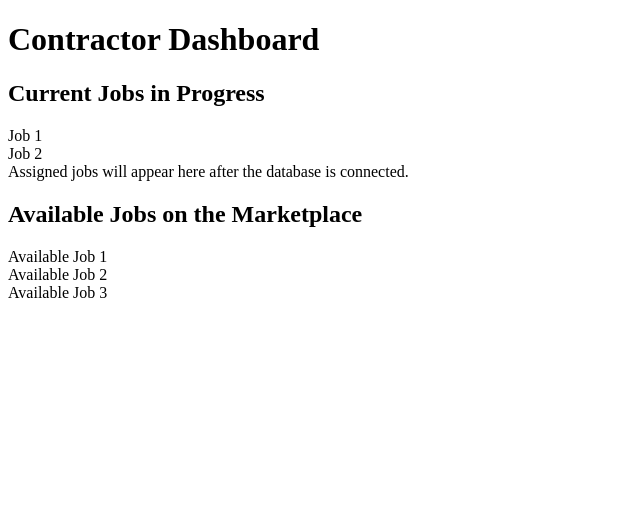
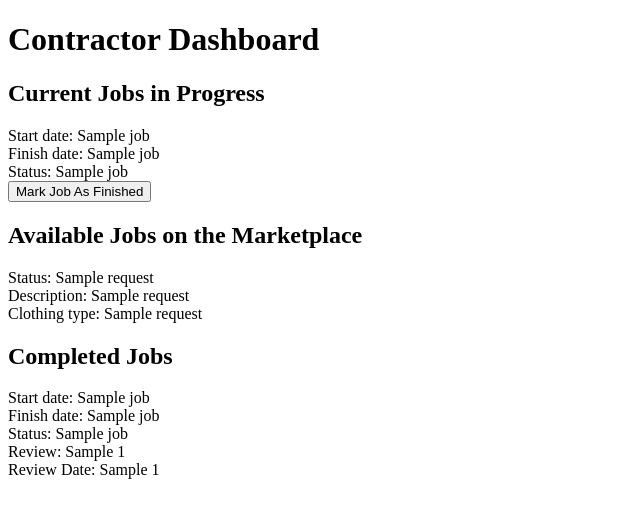
Before and after one commit to JacobAllenSchmidt/DatabaseProject, a Flask app: template templates/contractor_home.html in a window 1280 px wide. Shown: the top 518 px of the page, without its empty margins (0-640 px from the left). Run offline with Flask 3, Linux system fonts and the light colour scheme; the template is opened without the code that fills it: most values are stand-ins (such as "Sample title", 1, 10 or a date in 2020).

Commit message:
Overhaul customer and contractor homepages

```diff
--- a/app.py
+++ b/app.py
@@ -61,54 +61,113 @@ def login():
             if int(request.form.get("two_factor_customer")) == code:
                 print(f"Logged in successfully with code {code}")
                 result = execute_read_query(f"SELECT CustomerID FROM Customer WHERE EMAIL=\"{user_email}\"")
-                session["user_id"] = int(result[0][0])
+                session["customer_id"] = int(result[0][0])
                 return redirect("/customer_home")
             else:
                 print("Errors logging in")
 
         if form_id == "email_contractor":
-            code = random.randint(1000, 9999)
+            user_email = request.form.get("email_contractor")
+            if execute_read_query(f"SELECT * FROM CONTRACTOR WHERE EMAIL=\"{user_email}\"") != []:
+                code = random.randint(1000, 9999)
 
-            msg = MIMEMultipart()
-            msg['Subject'] = "2FA Code"
-            msg['From'] = EMAIL
-            msg['To'] = request.form.get("email_contractor")
-            msg.attach(MIMEText(f"This is your two-factor authentication code: {code}", "plain"))
+                msg = MIMEMultipart()
+                msg['Subject'] = "2FA Code"
+                msg['From'] = EMAIL
+                msg['To'] = user_email
+                msg.attach(MIMEText(f"This is your two-factor authentication code: {code}", "plain"))
 
-            server = smtplib.SMTP("smtp.gmail.com", 587)
-            server.starttls() # This is mandatory for Gmail
-            server.login(EMAIL, EMAIL_PASSWORD)
-            server.send_message(msg)
-            print("Login successful!")
+                server = smtplib.SMTP("smtp.gmail.com", 587)
+                server.starttls() # This is mandatory for Gmail
+                server.login(EMAIL, EMAIL_PASSWORD)
+                server.send_message(msg)
+                print("Login successful!")
+
+            else:
+                return jsonify({"status": "error", "message": "Email not found"})
 
         if form_id == "two_factor_contractor":
             if int(request.form.get("two_factor_contractor")) == code:
                 print(f"Logged in successfully with code {code}")
+                result = execute_read_query(f"SELECT ContractorID FROM Contractor WHERE EMAIL=\"{user_email}\"")
+                session["contractor_id"] = int(result[0][0])
+                return redirect("/contractor_home")
             else:
                 print("Errors logging in")
-
     return render_template("login.html")
 
 @app.route("/customer_home")
 def customer_home():
-    user_id = session.get("user_id")
-    print(user_id)
+    customer_id = session.get("customer_id")
+    print(customer_id)
 
-    if not user_id:
+    if not customer_id:
         return redirect("/login")
 
-    jobs_list = execute_read_query(f"SELECT * FROM servicerequest WHERE CustomerID = {user_id}")
-    if jobs_list is None:
-        jobs_list = []
+    curr_service_request_list = execute_read_query(f"SELECT * FROM servicerequest a WHERE CustomerID = {customer_id} AND NOT EXISTS (SELECT * FROM Job b WHERE b.RequestID = a.RequestID)")
+    if curr_service_request_list is None:
+        curr_service_request_list = []
 
-    return render_template("customer_home.html", jobs=jobs_list)
+    finished_jobs_list = execute_read_query(f"SELECT * FROM job WHERE Status = finished")
+    if finished_jobs_list is None:
+        finished_jobs_list = []
 
-@app.route("/contractor_home")
+    reviews_list = execute_read_query(f"SELECT * FROM review a WHERE EXISTS (SELECT * FROM job b WHERE b.JobID = a.JobID AND EXISTS (SELECT * FROM servicerequest c WHERE c.RequestID = b.RequestID AND c.CustomerID = {customer_id}))")
+    if reviews_list is None:
+        reviews_list = []
+
+    applications_list = execute_read_query(f"SELECT * FROM Application WHERE EXISTS (SELECT * FROM servicerequest a WHERE a.CustomerID = {customer_id});")
+    if applications_list is None:
+        applications_list = []
+
+    return render_template("customer_home.html", curr_service_req=curr_service_request_list, finished_jobs=finished_jobs_list, review=reviews_list, applications=applications_list)
+
+@app.route("/contractor_home", methods=["GET", "POST"])
 def contractor_home():
-    return render_template("contractor_home.html")
+    contractor_id = session.get("contractor_id")
 
-@app.route("/create_service_request")
+    curr_jobs_list = execute_read_query(f"SELECT * FROM job WHERE ContractorID = {contractor_id} AND status != \"finished\"")
+    if curr_jobs_list is None:
+        curr_jobs_list = []
+
+    finished_jobs_list = execute_read_query(f"SELECT * FROM job WHERE ContractorID = {contractor_id} AND status = \"finished\"")
+    if finished_jobs_list is None:
+        finished_jobs_list = []
+
+    available_service_requests_list = execute_read_query(f"SELECT * FROM servicerequest WHERE status != \"taken\"")
+    if available_service_requests_list is None:
+        available_service_requests_list = []
+
+    job_ID_list = execute_read_query(f"SELECT JobID FROM job WHERE ContractorID = {contractor_id}")
+    if job_ID_list is None:
+        job_ID_list = []
+
+    reviews_dict = {}
+
+    for job_ID in job_ID_list:
+        print(job_ID[0])
+
+        reviews_dict[f"{job_ID[0]}"] = execute_read_query(f"SELECT * FROM review WHERE JobID = {job_ID[0]}")
+        print(reviews_dict.get(f"{job_ID[0]}"))
+        print(reviews_dict.get("1")[0][2])
+
+    if request.method == "POST":
+        finished_job = request.form.get("finish_job")
+
+        execute_modify_query(f"UPDATE Job SET status = \"finished\" WHERE JobID = {finished_job}")
+        return redirect("contractor_home")
+
+    return render_template("contractor_home.html", curr_jobs=curr_jobs_list, available_service_requests=available_service_requests_list, finished_jobs=finished_jobs_list, reviews=reviews_dict)
+
+@app.route("/create_service_request", methods=["GET", "POST"])
 def create_service_request():
+    customer_id = session.get("customer_id")
+    if request.method == "POST":
+        status = request.form.get("status")
+        clothing_type = request.form.get("clothing_type")
+        description = request.form.get("description")
+
+        execute_modify_query(f"INSERT INTO servicerequest (CustomerID, Status, Description, ClothingType) VALUES ({customer_id}, \"{status}\", \'{description}\', \"{clothing_type}\")")
     return render_template("create_service_request.html")
 
 
--- a/templates/contractor_home.html
+++ b/templates/contractor_home.html
@@ -12,18 +12,44 @@
 
     <div class="section">
         <h2>Current Jobs in Progress</h2>
-
-        <div class="job-box">Job 1</div>
-        <div class="job-box">Job 2</div>
-        <div class="job-box">Assigned jobs will appear here after the database is connected.</div>
+        {% for job in curr_jobs %}
+            <div class="job-box">
+                Start date: {{ job[4] }}<br>
+                Finish date: {{ job[5] }}<br>
+                Status: {{ job[6] }}<br>
+                <form method="POST">
+                    <button type="submit" name="finish_job" value="{{ job[0] }}">Mark Job As Finished</button>
+                </form>
+            </div>
+        {% endfor %}
     </div>
 
     <div class="section">
         <h2>Available Jobs on the Marketplace</h2>
+        {% for request in available_service_requests %}
+            <div class="job-box">
+                Status: {{ request[2] }}<br>
+                Description: {{ request[3] }}<br>
+                Clothing type: {{ request[4] }}
+            </div>
+        {% endfor %}
+    </div>
 
-        <div class="job-box">Available Job 1</div>
-        <div class="job-box">Available Job 2</div>
-        <div class="job-box">Available Job 3</div>
+    <div class="section">
+        <h2>Completed Jobs</h2>
+        {% for job in finished_jobs %}
+            <div class="job-box">
+                Start date: {{ job[4] }}<br>
+                Finish date: {{ job[5] }}<br>
+                Status: {{ job[6] }}<br>
+                {% if reviews.get(job[0]|string) != None %}
+                    Review: {{ reviews.get(job[0]|string)[0][2] }}<br>
+                    Review Date: {{ reviews.get(job[0]|string)[0][3] }}
+                {% else  %}
+                    Review not yet received
+                {% endif %}
+            </div>
+        {% endfor %}
     </div>
 
 </body>
```
Also changed, not shown: templates/create_service_request.html (+5 -5 lines), templates/customer_home.html (+36 -4 lines).
